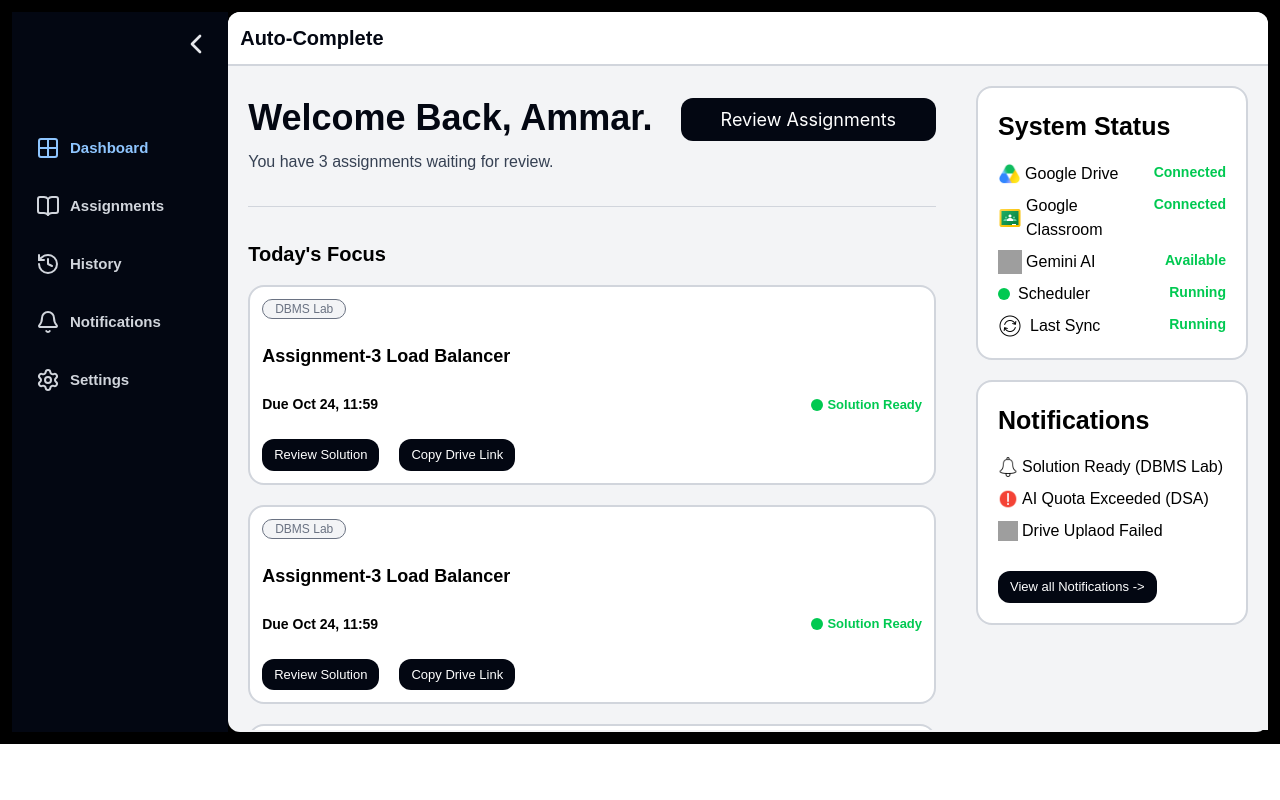
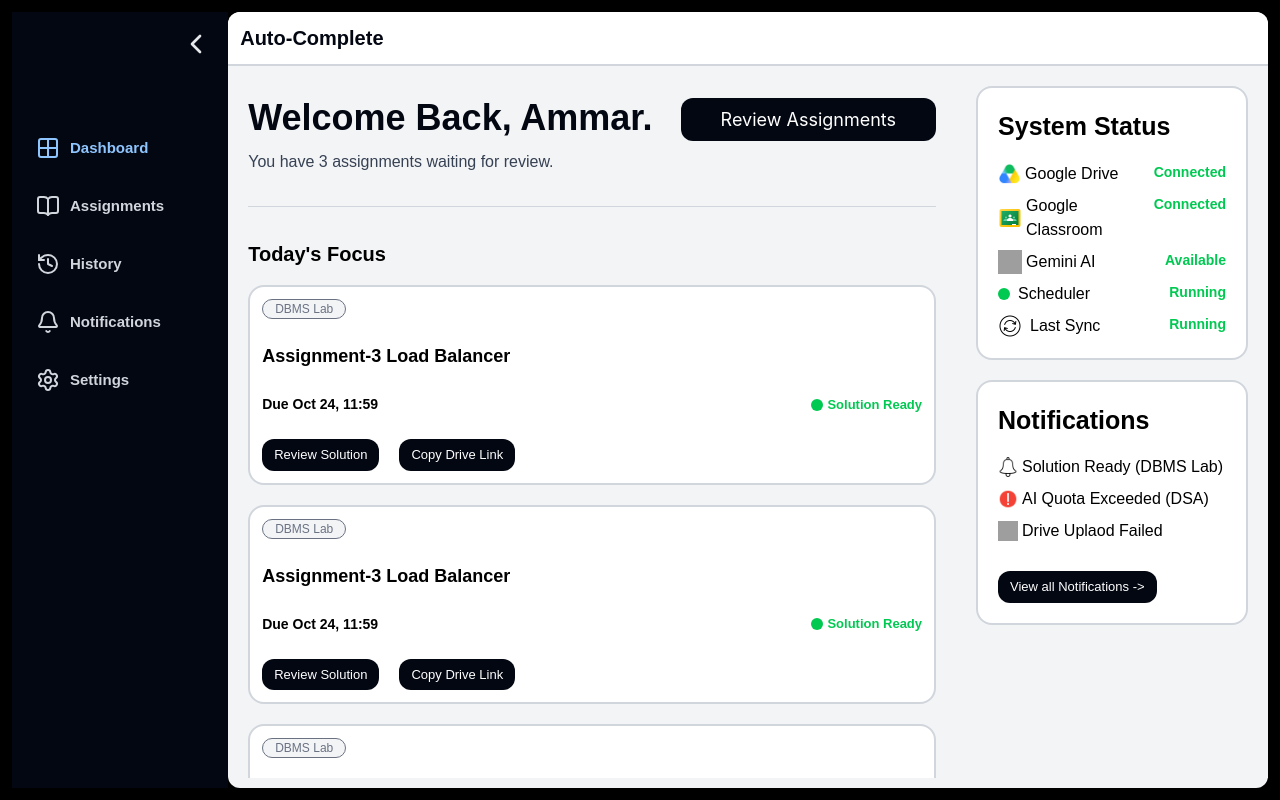
Before and after one commit to rizviammar579/auto-complete, a React (Vite) app: page / in a window 1280 px wide. Built offline with nearby package versions, Linux system fonts and the light colour scheme; grey boxes are pictures that could not be loaded.

Commit message:
removed UI inconsistencies

```diff
--- a/src/App.jsx
+++ b/src/App.jsx
@@ -4,7 +4,7 @@ import DisplaySection from "./components/DisplaySection.jsx"
 function App() {
 
   return (
-    <div className="bg-black h-[93vh] flex p-3">
+    <div className="bg-black h-[100vh] flex p-3 z-50">
       <Sidebar/>
       <DisplaySection/>
     </div>
--- a/src/components/AssignmentCard.jsx
+++ b/src/components/AssignmentCard.jsx
@@ -2,7 +2,7 @@ import React from 'react'
 
 const AssignmentCard = () => {
   return (
-    <div className='flex flex-col gap-6 font-inter border-[2px] border-gray-300 rounded-2xl min-w-[300px] bg-white p-3'>
+    <div className='flex flex-col gap-6 font-inter border-[2px] border-gray-300 rounded-2xl min-w-[300px] bg-white p-3 z-0'>
       <p className='bg-gray-100 border border-gray-500 text-gray-500 w-fit rounded-xl px-3 text-[12px]'>DBMS Lab</p>
       <p className='text-[18px] font-semibold'>Assignment-3 Load Balancer</p>
       <div className='flex justify-between'>
--- a/src/components/AssignmentCardSection.jsx
+++ b/src/components/AssignmentCardSection.jsx
@@ -6,7 +6,9 @@ const AssignmentCardSection = () => {
         <div className=''>
 
             <h1 className='font-inter text-[20px] font-semibold my-4 mt-8'>Today's Focus</h1>
-            <div className='grid grid-cols-[repeat(auto-fit,minmax(400px,1fr))] gap-5'>
+            <div className='grid grid-cols-[repeat(auto-fit,minmax(400px,1fr))] gap-5 mb-10'>
+                <AssignmentCard />
+                <AssignmentCard />
                 <AssignmentCard />
                 <AssignmentCard />
                 <AssignmentCard />
--- a/src/components/DashboardMainSection.jsx
+++ b/src/components/DashboardMainSection.jsx
@@ -4,7 +4,7 @@ import AssignmentCardSection from './AssignmentCardSection'
 
 const DashboardMainSection = () => {
   return (
-    <div className='w-[70%] px-5 h-[83vh]'>
+    <div className='w-[70%] px-5 h-[89vh] overflow-y-auto no-scrollbar'>
       <GreetingSection/>
       <div className='h-[1px] bg-gray-300'></div>
       <AssignmentCardSection/>
--- a/src/components/DashboardSideSection.jsx
+++ b/src/components/DashboardSideSection.jsx
@@ -5,7 +5,7 @@ import DashboardNotification from './DashboardNotification'
 
 const DashboardSideSection = () => {
   return (
-    <div className='bg-gray-100 w-[30%] p-5 flex flex-col gap-5'>
+    <div className='bg-gray-100 w-[30%] p-5 flex flex-col gap-5 h-[89vh]'>
       <SystemStatus/>
       <DashboardNotification/>
     </div>
--- a/src/components/DisplaySection.jsx
+++ b/src/components/DisplaySection.jsx
@@ -10,7 +10,7 @@ import AssignmentsPage from '../pages/AssignmentsPage.jsx'
 
 const DisplaySection = () => {
   return (
-    <div className='bg-gray-100 w-full rounded-xl h-[90vh]'>
+    <div className='bg-gray-100 w-full rounded-xl h-[97vh]'>
 
       <Navbar />
 
--- a/src/index.css
+++ b/src/index.css
@@ -4,3 +4,36 @@
   --font-geist: "Geist", sans-serif;
   --font-inter: 'Inter Variable', sans-serif;
 }
+
+@layer utilities {
+  .no-scrollbar::-webkit-scrollbar {
+    display: none;
+  }
+
+  .no-scrollbar {
+    -ms-overflow-style: none;
+    scrollbar-width: none;
+  }
+
+  .subtle-scrollbar {
+  scrollbar-width: thin;
+  scrollbar-color: #888 transparent;
+}
+
+.subtle-scrollbar::-webkit-scrollbar {
+  width: 6px;
+}
+
+.subtle-scrollbar::-webkit-scrollbar-track {
+  background: transparent;
+}
+
+.subtle-scrollbar::-webkit-scrollbar-thumb {
+  background: #888;
+  border-radius: 999px;
+}
+
+.subtle-scrollbar::-webkit-scrollbar-thumb:hover {
+  background: #666;
+}
+}
--- a/src/pages/Dashboard.jsx
+++ b/src/pages/Dashboard.jsx
@@ -6,7 +6,7 @@ const Dashboard = () => {
   return (
 
     <div className=''>
-      <div className='flex overflow-y-scroll'>
+      <div className='flex h-[90vh]'>
       <DashboardMainSection/>
       <DashboardSideSection/>
     </div>
--- a/src/pages/Notifications.jsx
+++ b/src/pages/Notifications.jsx
@@ -18,7 +18,7 @@ const Notifications = () => {
 
 
   return (
-    <div className='p-5 w-full flex flex-col gap-6 font-inter'>
+    <div className='p-5 w-full flex flex-col gap-6 font-inter h-[90vh]'>
 
       <div className='flex justify-between items-center '>
         <h1 className='text-[28px] font-bold'>Notifications Centre</h1>
--- a/src/pages/Settings.jsx
+++ b/src/pages/Settings.jsx
@@ -6,7 +6,7 @@ import AIConfiguration from '../components/AIConfiguration'
 
 const Settings = () => {
   return (
-    <div className='font-inter p-5'>
+    <div className='font-inter p-5 h-[90vh]'>
       <div className='text-[28px] font-bold'>Settings</div>
       <div className='text-[15px] font-semibold text-gray-500 mb-8'>Manage your personal productivity stack</div>
 
```
